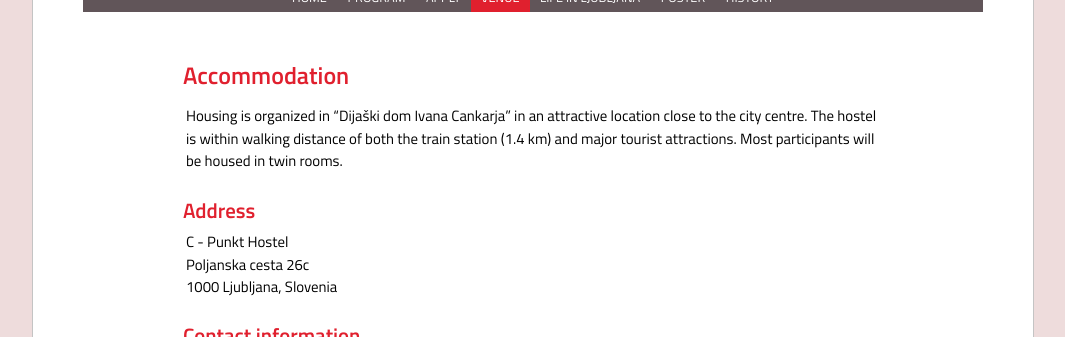
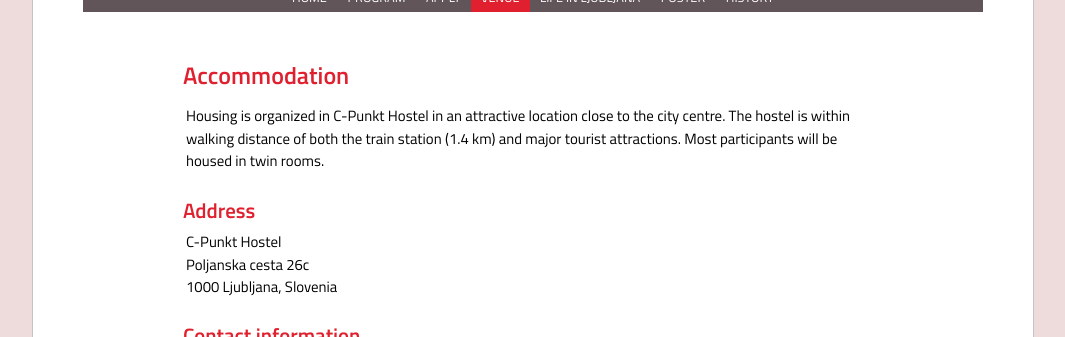
Before and after one commit to ul-fmf/mathematics-in-ljubljana, a Jekyll site: the page built from venue.md, in a window 1280 px wide. Shown: the part 297-634 px from the top of the page, without its empty margins (107-1172 px from the left). Built offline with Jekyll 4.4.1, drawn with Linux system fonts in a browser that asks for light colours; nearby versions of some CDN libraries; a style sheet for code colours, icons or effects is not loaded.

Commit message:
Update venue.md

```diff
--- a/venue.md
+++ b/venue.md
@@ -5,11 +5,11 @@ title: Venue
 
 # Accommodation
 
-Housing is organized in “Dijaški dom Ivana Cankarja” in an attractive location close to the city centre. The hostel is within walking distance of both the train station (1.4 km) and major tourist attractions. Most participants will be housed in twin rooms.
+Housing is organized in C-Punkt Hostel in an attractive location close to the city centre. The hostel is within walking distance of both the train station (1.4 km) and major tourist attractions. Most participants will be housed in twin rooms.
 
 ## Address
 
-C - Punkt Hostel
+C-Punkt Hostel
 Poljanska cesta 26c
 1000 Ljubljana, Slovenia
 
```
